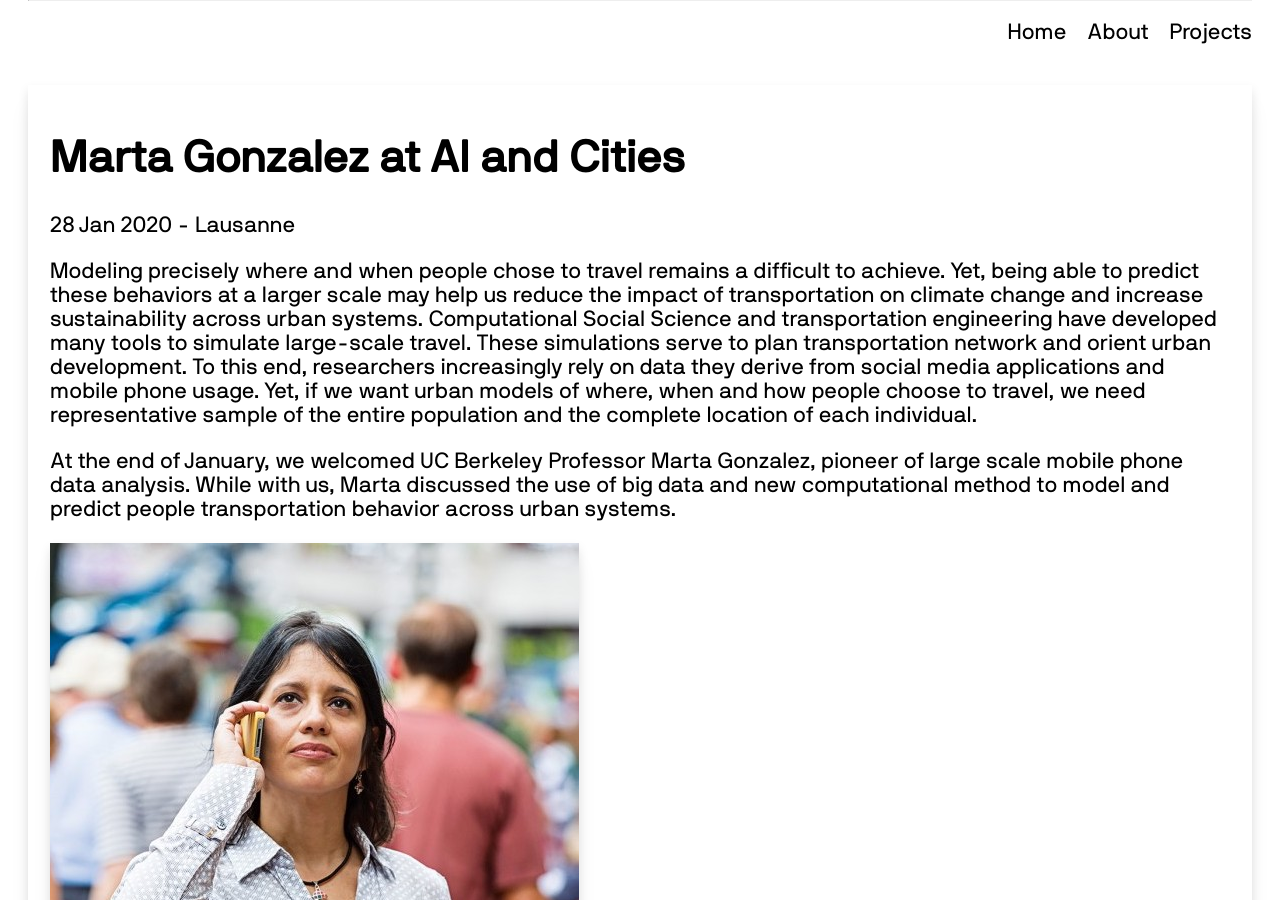
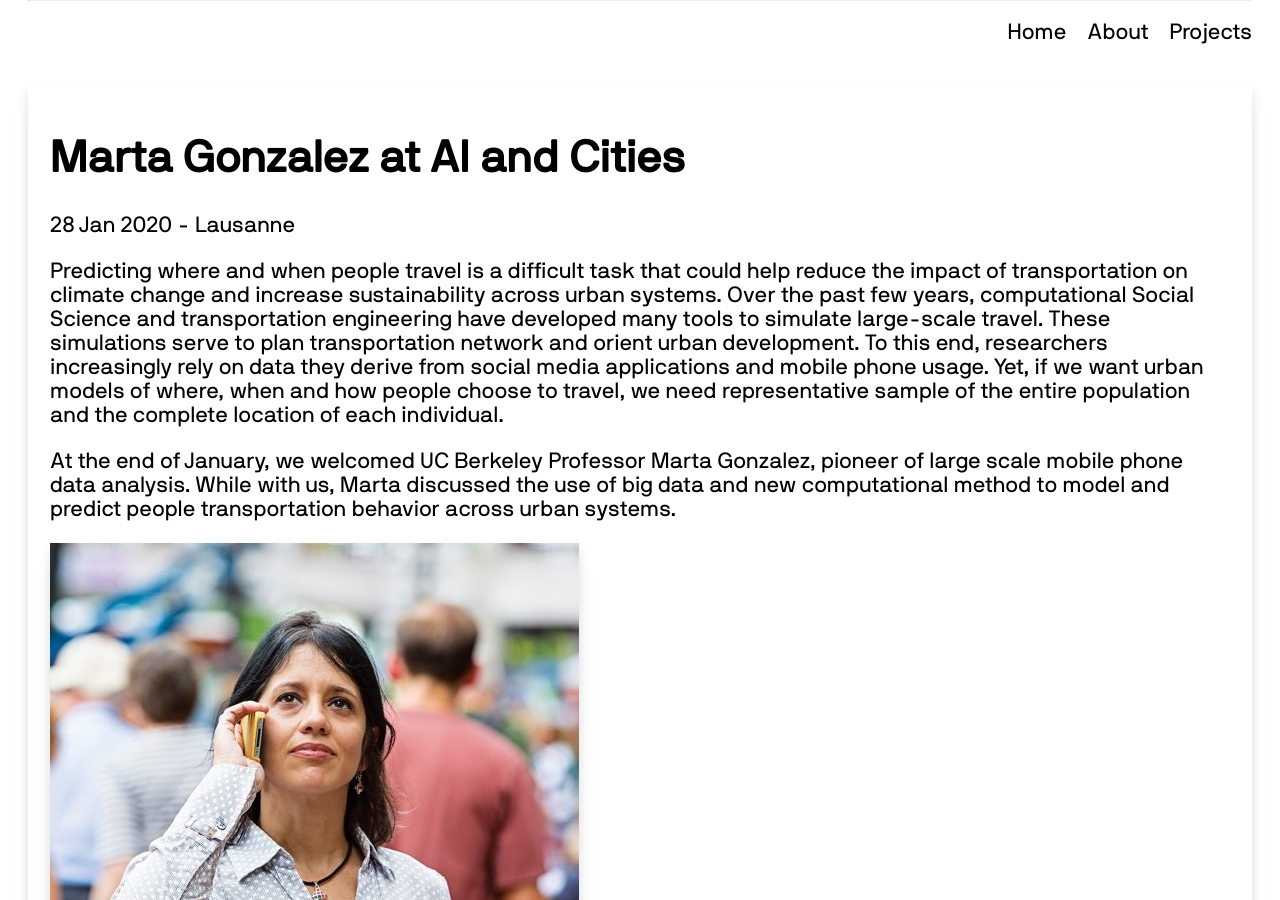
Before and after one commit to sjinko/sjinko.github.io, a Jekyll site: the page built from _posts/2020-01-28-welcome_marta_gonzalez.md, in a window 1280 px wide and 900 px high, scrolled down 452 px. Built offline with Jekyll 4.4.1, drawn with Linux system fonts in a browser that asks for light colours.

Commit message:
Editing post

```diff
--- a/_posts/2020-01-28-welcome_marta_gonzalez.md
+++ b/_posts/2020-01-28-welcome_marta_gonzalez.md
@@ -8,6 +8,6 @@ featured_img: /assets/images/ucberkeley-picture-gonzalez.jpg
 alt: UC Berkeley Professor Marta Gonzalez
 participants_universities: [EPFL, UC Berkeley]
 ---
-Modeling precisely where and when people chose to travel remains a difficult to achieve. Yet, being able to predict these behaviors at a larger scale may help us reduce the impact of transportation on climate change and increase sustainability across urban systems. Computational Social Science and transportation engineering have developed many tools to simulate large-scale travel. These simulations serve to plan transportation network and orient urban development. To this end, researchers increasingly rely on data they derive from social media applications and mobile phone usage. Yet, if we want urban models of where, when and how people choose to travel, we need representative sample of the entire population and the complete location of each individual.
+Predicting where and when people travel is a difficult task that could help reduce the impact of transportation on climate change and increase sustainability across urban systems. Over the past few years, computational Social Science and transportation engineering have developed many tools to simulate large-scale travel. These simulations serve to plan transportation network and orient urban development. To this end, researchers increasingly rely on data they derive from social media applications and mobile phone usage. Yet, if we want urban models of where, when and how people choose to travel, we need representative sample of the entire population and the complete location of each individual.
 
 At the end of January, we welcomed UC Berkeley Professor Marta Gonzalez, pioneer of large scale mobile phone data analysis. While with us, Marta discussed the use of big data and new computational method to model and predict people transportation behavior across urban systems.
```
